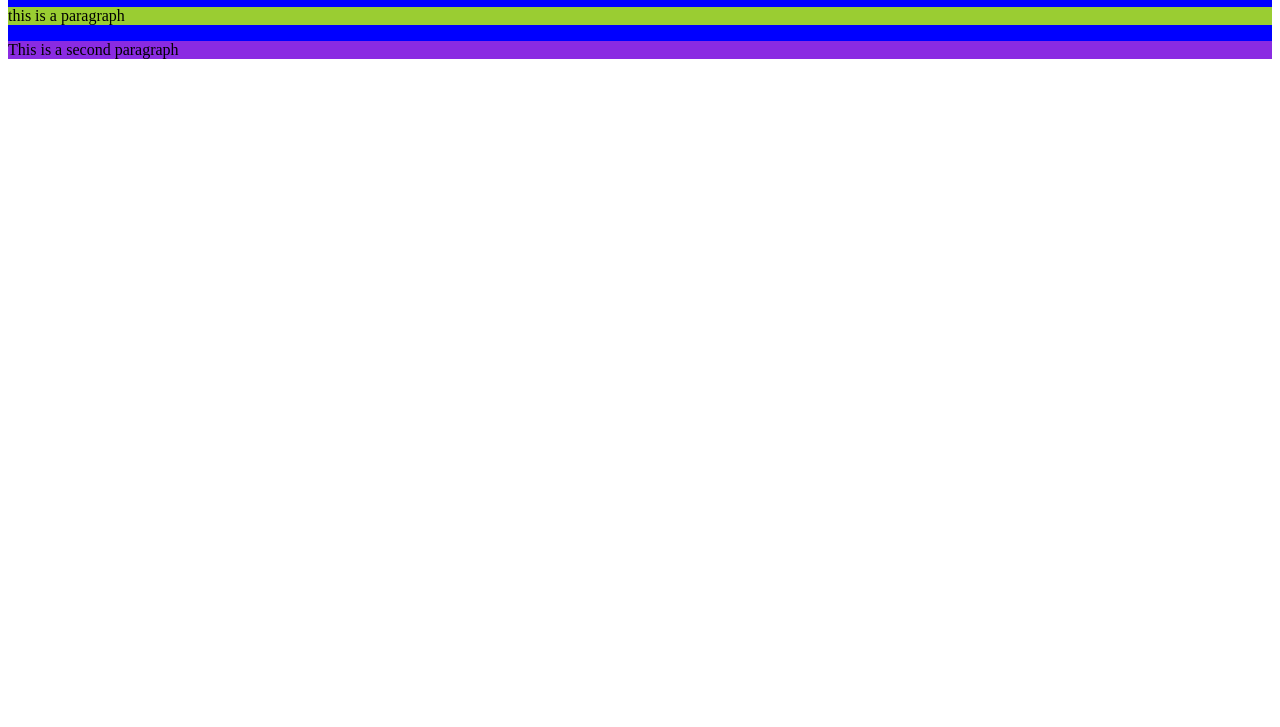
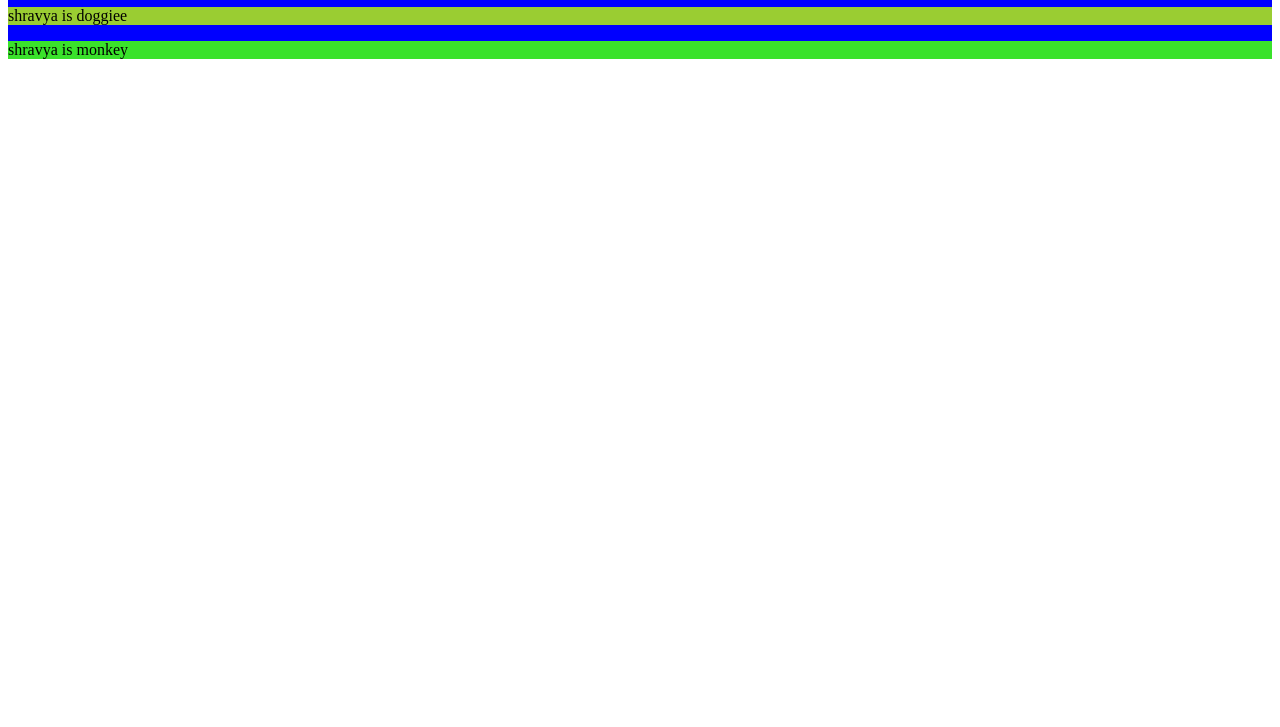
Before and after one commit to Shravyakulal14/kulalponnu, a plain HTML site: page index.html in a window 1280 px wide. Shown: the part 73-800 px from the top of the page. Drawn offline with Linux system fonts and the light colour scheme.

Commit message:
Altered Css

```diff
--- a/index.html
+++ b/index.html
@@ -21,8 +21,8 @@
     </style>
     <div class="blue">
         <h1>heading</h1>
-   <p style="background-color:yellowgreen;">this is a paragraph</p>
-    <p style="background-color:blueviolet;">This is a second  paragraph</p>
+   <p style="background-color:yellowgreen;">shravya is doggiee</p>
+    <p style="background-color:rgb(58, 226, 43);">shravya is monkey</p>
     </div>
 </body>
 </html>
```
